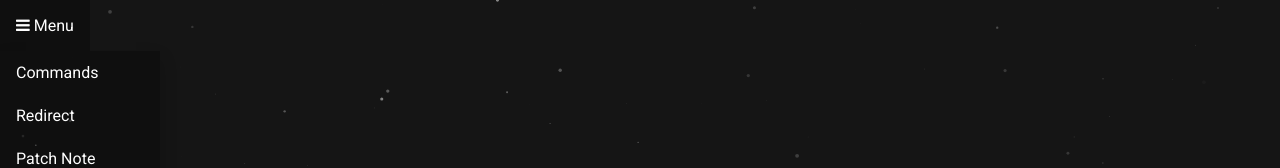
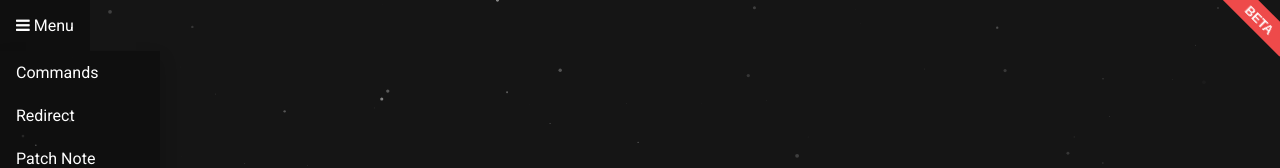
Before and after one commit to zvbt/zvbt.github.io, a plain HTML site: page sdp/index.html in a window 1280 px wide. Shown: the top 168 px of the page. Drawn offline with Linux system fonts and the light colour scheme.

Commit message:
Update 1.0.0

```diff
--- a/sdp/load.css
+++ b/sdp/load.css
@@ -105,3 +105,22 @@ body {
   .dropdown:hover .dropdown-content {display: block;}
 
   .dropdown:hover .dropbtn {background-color: #0000004f;}
+
+
+  body:after{
+    content: "beta";
+    position: fixed;
+    width: 80px;
+    height: 25px;
+    background: #ee4a4a;
+    top: 7px;
+    right: -20px;
+    text-align: center;
+    font-size: 13px;
+    font-family: sans-serif;
+    text-transform: uppercase;
+    font-weight: bold;
+    color: #fff;
+    line-height: 27px;
+    transform:rotate(45deg);
+  }
--- a/skin/style.css
+++ b/skin/style.css
@@ -79,3 +79,21 @@ a:focus {
   top: 0;
   left: 60px;
 }
+
+body:after{
+  content: "beta";
+  position: fixed;
+  width: 80px;
+  height: 25px;
+  background: #ee4a4a;
+  top: 7px;
+  right: -20px;
+  text-align: center;
+  font-size: 13px;
+  font-family: sans-serif;
+  text-transform: uppercase;
+  font-weight: bold;
+  color: #fff;
+  line-height: 27px;
+  transform:rotate(45deg);
+}
--- a/style.css
+++ b/style.css
@@ -102,3 +102,21 @@ a:focus {
 .tooltip:hover .tooltiptext {
   visibility: visible;
 }
+
+body:after{
+  content: "beta";
+  position: fixed;
+  width: 80px;
+  height: 25px;
+  background: #ee4a4a;
+  top: 7px;
+  right: -20px;
+  text-align: center;
+  font-size: 13px;
+  font-family: sans-serif;
+  text-transform: uppercase;
+  font-weight: bold;
+  color: #fff;
+  line-height: 27px;
+  transform:rotate(45deg);
+}
```
Also changed, not shown: index.html (+1 -1 lines), skin/index.html (+5 -3 lines), fav.png (deleted), skin/preview/bloo.png (added), skin/preview/cat.png (added), skin/preview/tuna.png (added), skin/preview/walnut.png (added).
